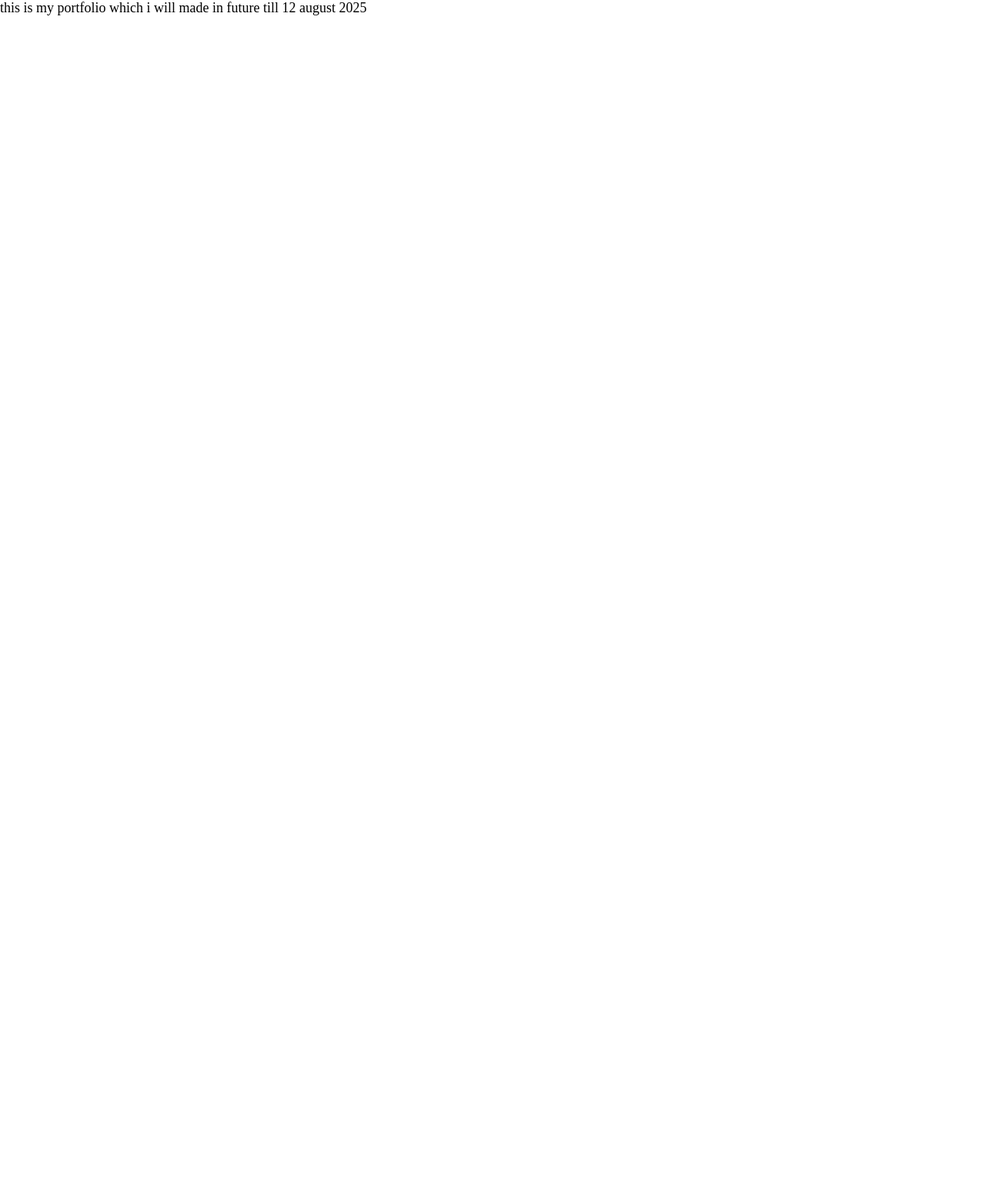
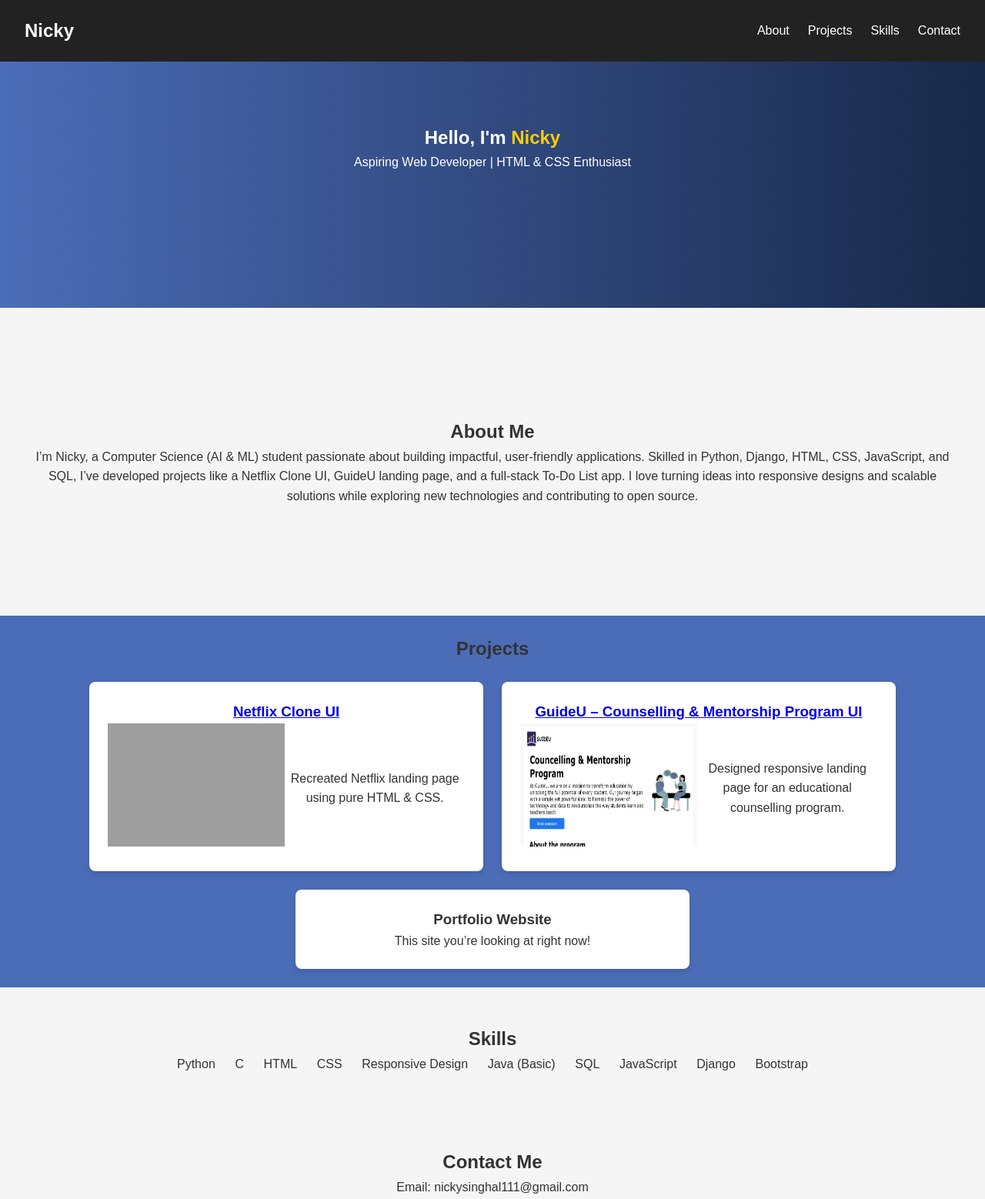
Before and after one commit to Nickysinghal/nicky-portfolio, a plain HTML site: page index.html in a window 1280 px wide. Shown: the top 1558 px of the page at 77% size. Before the commit the page ends 800 px from the top, so only its background shows below. Drawn offline with Linux system fonts and the light colour scheme; grey boxes are pictures that could not be loaded.

Commit message:
Added some details

```diff
--- a/index.html
+++ b/index.html
@@ -1,12 +1,114 @@
 <!DOCTYPE html>
 <html lang="en">
+
 <head>
     <meta charset="UTF-8">
     <meta name="viewport" content="width=device-width, initial-scale=1.0">
     <link rel="stylesheet" href="style.css">
     <title>Portfolio</title>
 </head>
+
 <body>
-    this is my portfolio which i will made in future till 12 august 2025
+
+    <!-- Header -->
+    <header>
+        <nav>
+            <h1 class="logo">Nicky</h1>
+            <ul>
+                <li><a href="#about">About</a></li>
+                <li><a href="#projects">Projects</a></li>
+                <li><a href="#skills">Skills</a></li>
+                <li><a href="#contact">Contact</a></li>
+            </ul>
+        </nav>
+    </header>
+
+    <!-- Hero Section -->
+    <section class="hero">
+        <div class="hero-text">
+            <h2>Hello, I'm <span>Nicky</span></h2>
+            <p>Aspiring Web Developer | HTML & CSS Enthusiast</p>
+        </div>
+    </section>
+
+    <!-- About Section -->
+    <section id="about">
+        <h2>About Me</h2>
+        <p>I’m Nicky, a Computer Science (AI & ML) student passionate about building impactful, user-friendly
+            applications. Skilled in Python, Django, HTML, CSS, JavaScript, and SQL, I’ve developed projects like a
+            Netflix Clone UI, GuideU landing page, and a full-stack To-Do List app. I love turning ideas into responsive
+            designs and scalable solutions while exploring new technologies and contributing to open source.
+        </p>
+    </section>
+
+    <!-- Projects -->
+    <section id="projects">
+        <h2>Projects</h2>
+        <div class="project-list">
+            <div class="project-card">
+                <h3>
+                    <a href="https://cloneofnetfli.netlify.app/" target="_blank">Netflix Clone UI</a>
+                </h3>
+                <div class="abt-project">
+
+
+
+                    <div class="img-project">
+                        <img src="Netflix-project-img.png" alt="Image of project">
+                    </div>
+
+                    <p>Recreated Netflix landing page using pure HTML & CSS.
+                    </p>
+                </div>
+            </div>
+            <div class="project-card">
+                <h3><a href="https://guideu.netlify.app/" target="_blank">GuideU – Counselling & Mentorship Program
+                        UI</a></h3>
+                <div class="abt-project">
+
+                    <div class="img-project">
+                        <img src="guideu-project-img.png" alt="Image of project">
+                    </div>
+                    <p>Designed responsive landing page for an educational counselling program.
+
+                    </p>
+                </div>
+            </div>
+            <div class="project-card">
+                <h3>Portfolio Website</h3>
+                <p>This site you’re looking at right now!</p>
+            </div>
+        </div>
+    </section>
+
+    <!-- Skills -->
+    <section id="skills">
+        <h2>Skills</h2>
+        <ul>
+            <li>Python</li>
+            <li>C</li>
+            <li>HTML</li>
+            <li>CSS</li>
+            <li>Responsive Design</li>
+            <li>Java (Basic)</li>
+            <li>SQL</li>
+            <li>JavaScript</li>
+            <li>Django</li>
+            <li>Bootstrap</li>
+        </ul>
+    </section>
+
+    <!-- Contact -->
+    <section id="contact">
+        <h2>Contact Me</h2>
+        <p>Email: nickysinghal111@gmail.com</p>
+    </section>
+
+    <!-- Footer -->
+    <footer>
+        <p>© 2025 Nicky. All rights reserved.</p>
+    </footer>
+
 </body>
+
 </html>
--- a/style.css
+++ b/style.css
@@ -1,7 +1,126 @@
-*{
+/* Reset default browser styles */
+* {
     margin: 0;
     padding: 0;
+    box-sizing: border-box;
 }
-body{
-    font-size: large;
+
+/* General styles */
+body {
+    font-family: Arial, sans-serif;
+    line-height: 1.6;
+    background: #f5f5f5;
+    color: #333;
 }
+
+/* Navbar */
+nav {
+    display: flex;
+    justify-content: space-between;
+    align-items: center;
+    background: #222;
+    color: white;
+    padding: 1rem 2rem;
+    height:10vh;
+}
+
+nav .logo {
+    font-size: 1.5rem;
+    font-weight: bold;
+}
+
+nav ul {
+    display: flex;
+    list-style: none;
+}
+
+nav ul li {
+    margin-left: 1.5rem;
+}
+
+nav ul li a {
+    color: white;
+    text-decoration: none;
+}
+
+/* Hero */
+.hero {
+    background: linear-gradient(to right, #4b6cb7, #182848);
+    color: white;
+    text-align: center;
+    padding: 5rem 2rem;
+    height: 40vh;
+}
+
+.hero span {
+    color: #ffcc00;
+}
+
+/* Sections */
+section {
+    padding: 3rem 2rem;
+    text-align: center;
+}
+
+#about{
+    height:50vh;
+    display: flex;
+    flex-direction: column;
+    align-items: center;
+    justify-content: center;
+}
+
+#projects{
+    display: flex;
+    flex-direction: column;
+    gap: 3vh;
+    background-color: #4b6cb7;
+    padding: 3vh;
+}
+
+#projects .project-list {
+    display: flex;
+    gap: 1.5rem;
+    justify-content: center;
+    flex-wrap: wrap;
+}
+
+.project-card {
+    background: white;
+    padding: 1.5rem;
+    border-radius: 8px;
+    box-shadow: 0 4px 6px rgba(0,0,0,0.1);
+    width: 250px;
+    height: auto;
+    width: 40vw;
+}
+
+#projects .abt-project{
+    display: flex;
+    justify-content: center;
+    align-items: center;
+}
+#projects .project-card .img-project img{
+    height: 20vh;
+    width: 18vw;
+}
+
+#skills ul{
+    list-style: none;
+    display: flex;
+    justify-content: center;
+    align-items: center;
+    flex-wrap: wrap;
+    gap:2vw;
+
+}
+
+
+/* Footer */
+footer {
+    background: #222;
+    color: white;
+    text-align: center;
+    padding: 1rem;
+
+}
```
Also changed, not shown: guideu-project-img.png (added), 1 other file.
